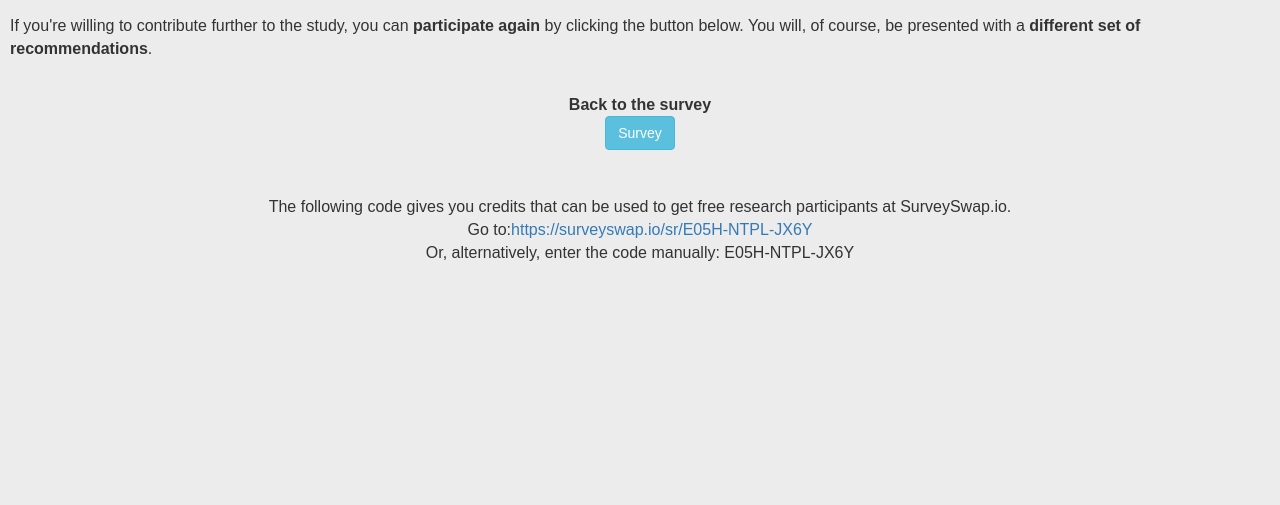
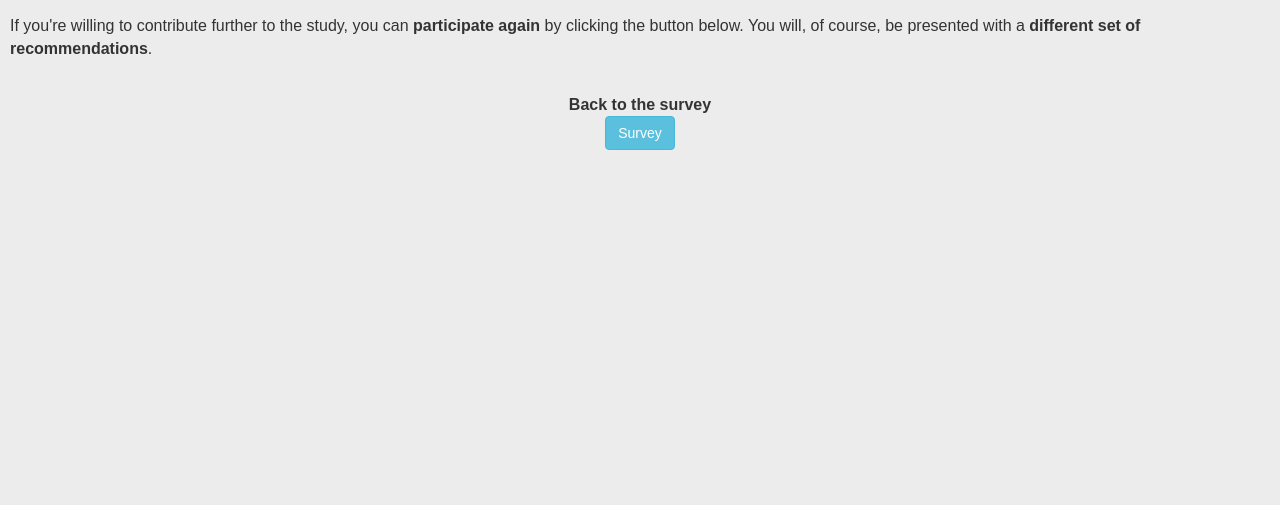
Before and after one commit to csteinmann/book_recommendation, a Django app: template bookrec/templates/bookrec/thank_you.html in a window 1280 px wide. Shown: the part 175-680 px from the top of the page. Run offline with Django 4.2, Linux system fonts and the light colour scheme; the template is opened without the code that fills it, so the values that code supplies are empty; some libraries are stand-ins or nearby versions.

Commit message:
Update thank_you.html

```diff
--- a/bookrec/templates/bookrec/thank_you.html
+++ b/bookrec/templates/bookrec/thank_you.html
@@ -26,14 +26,4 @@ Thank You
             Survey
         </button>
     </div>
-    <br><br>
-    <div class="center-container">
-        The following code gives you credits that can be used to get free research participants at SurveySwap.io. <br>
-    </div>
-    <div class="center-container">
-        Go to: <a href="https://surveyswap.io/sr/E05H-NTPL-JX6Y">https://surveyswap.io/sr/E05H-NTPL-JX6Y</a> <br>
-    </div>
-    <div class="center-container">
-        Or, alternatively, enter the code manually: E05H-NTPL-JX6Y
-    </div>
 {% endblock %}
```
